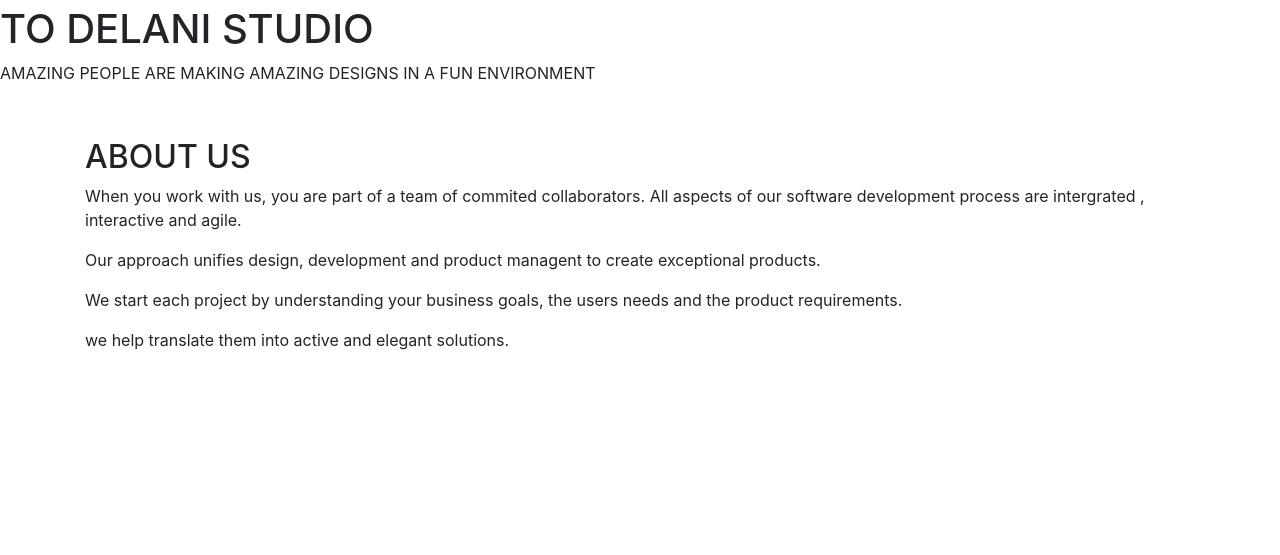
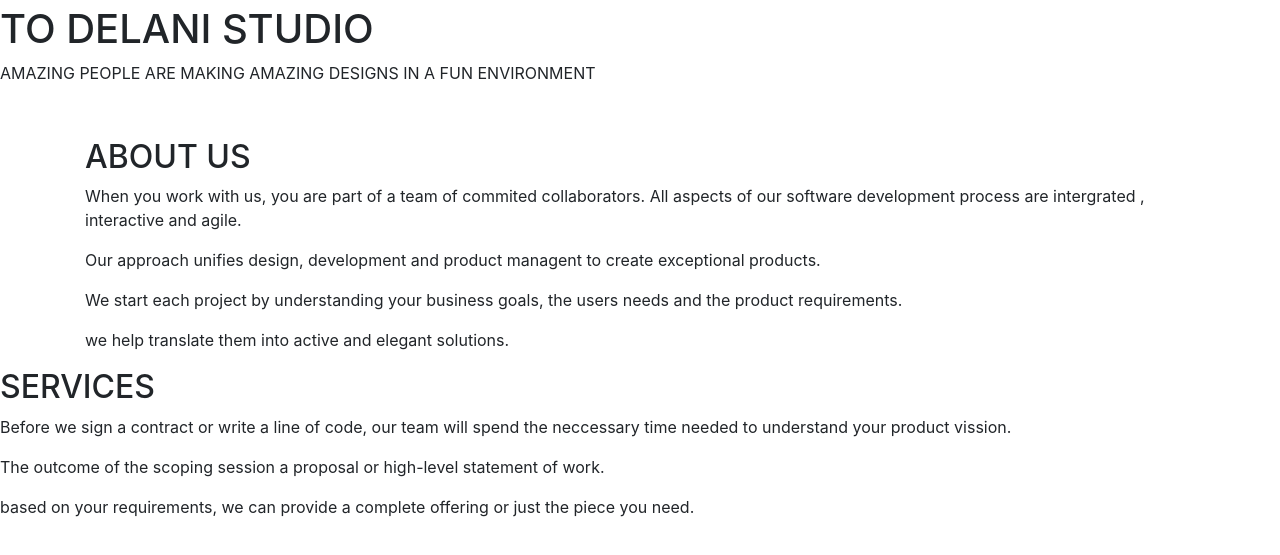
Before and after one commit to sandrakinoti16/Delani-studios, a plain HTML site: page index.html in a window 1280 px wide. Shown: the part 147-702 px from the top of the page. Drawn offline with nearby package versions, Linux system fonts and the light colour scheme.

Commit message:
add service section

```diff
--- a/index.html
+++ b/index.html
@@ -35,6 +35,14 @@
     <p>We start each project by understanding your business goals, the users needs and the product requirements.</p>
     <p>we help translate them into active and elegant solutions.</p>
   </div>
+  <div class="services">
+    <div id="servicesoverlay">
+      <h2>SERVICES</h2>
+      <p>Before we sign a contract or write a line of code, our team will spend the neccessary time needed to understand your product vission.</p>
+      <p>The outcome of the scoping session a proposal or high-level statement of work.</p>
+      <p>based on your requirements, we can provide a complete offering or just the piece you need. </p>
+    </div>
+  </div>
 
 
     <!-- jQuery (necessary for Bootstrap's JavaScript plugins) -->
```
